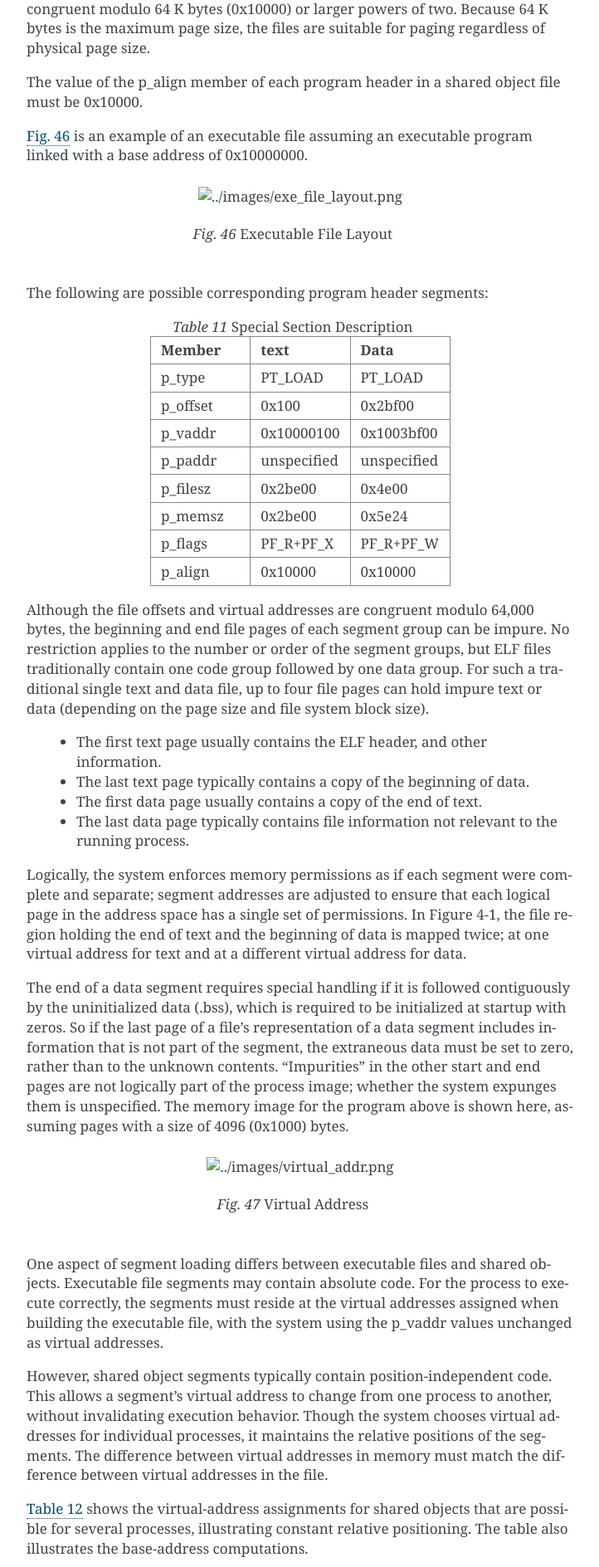
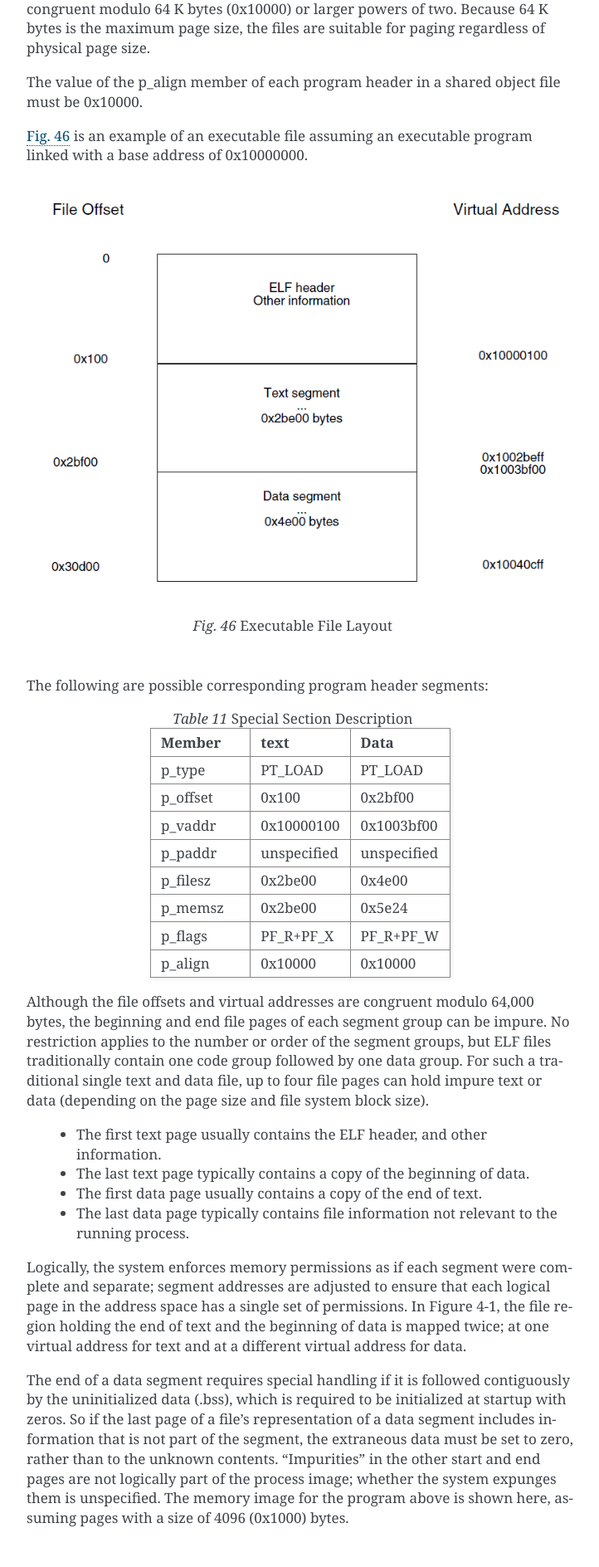
Before and after one commit to foss-for-synopsys-dwc-arc-processors/arc-ABI-manual, a Sphinx documentation site: the page built from ARCv2_rst/source/load_link.rst, in a window 1280 px wide. Shown: the part 552-2440 px from the top of the page at 83% size, without its empty margins (388-1110 px from the left). Built offline with Sphinx 7.4.7, drawn with Linux system fonts in a browser that asks for light colours.

Commit message:
Update load_link.rst
Fixes from kalyanp for .PNG/.png issue

```diff
--- a/ARCv2_rst/source/load_link.rst
+++ b/ARCv2_rst/source/load_link.rst
@@ -34,7 +34,7 @@ shared object file must be 0x10000.
 an executable program linked with a base address of 0x10000000.
 
 .. _exe_file_layout:
-.. figure::  ../images/exe_file_layout.png
+.. figure::  ../images/exe_file_layout.PNG
    :align: center
 
    Executable File Layout
@@ -95,7 +95,7 @@ not logically part of the process image; whether the system expunges
 them is unspecified. The memory image for the program above is shown
 here, assuming pages with a size of 4096 (0x1000) bytes.
 
-.. figure::  ../images/virtual_addr.png
+.. figure::  ../images/virtual_addr.PNG
    :align: center
 
    Virtual Address
```
